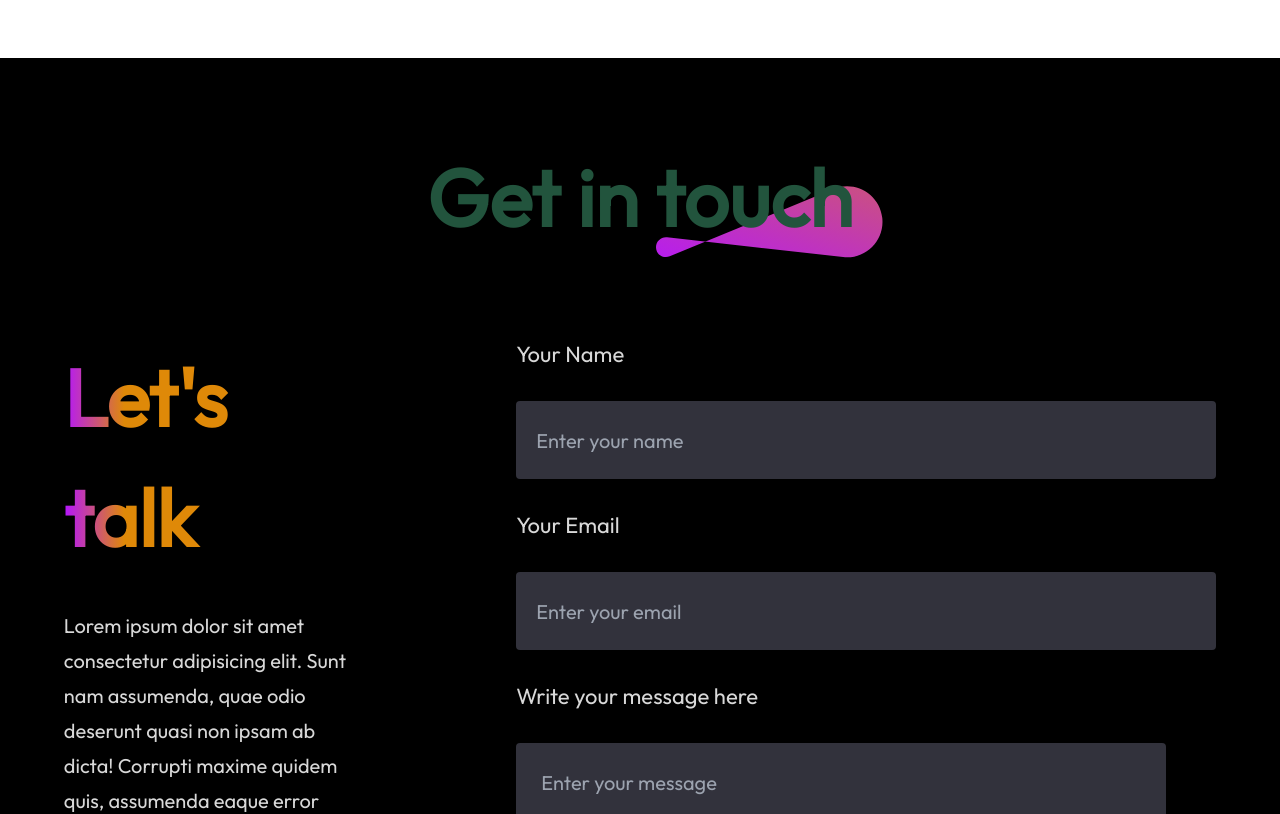
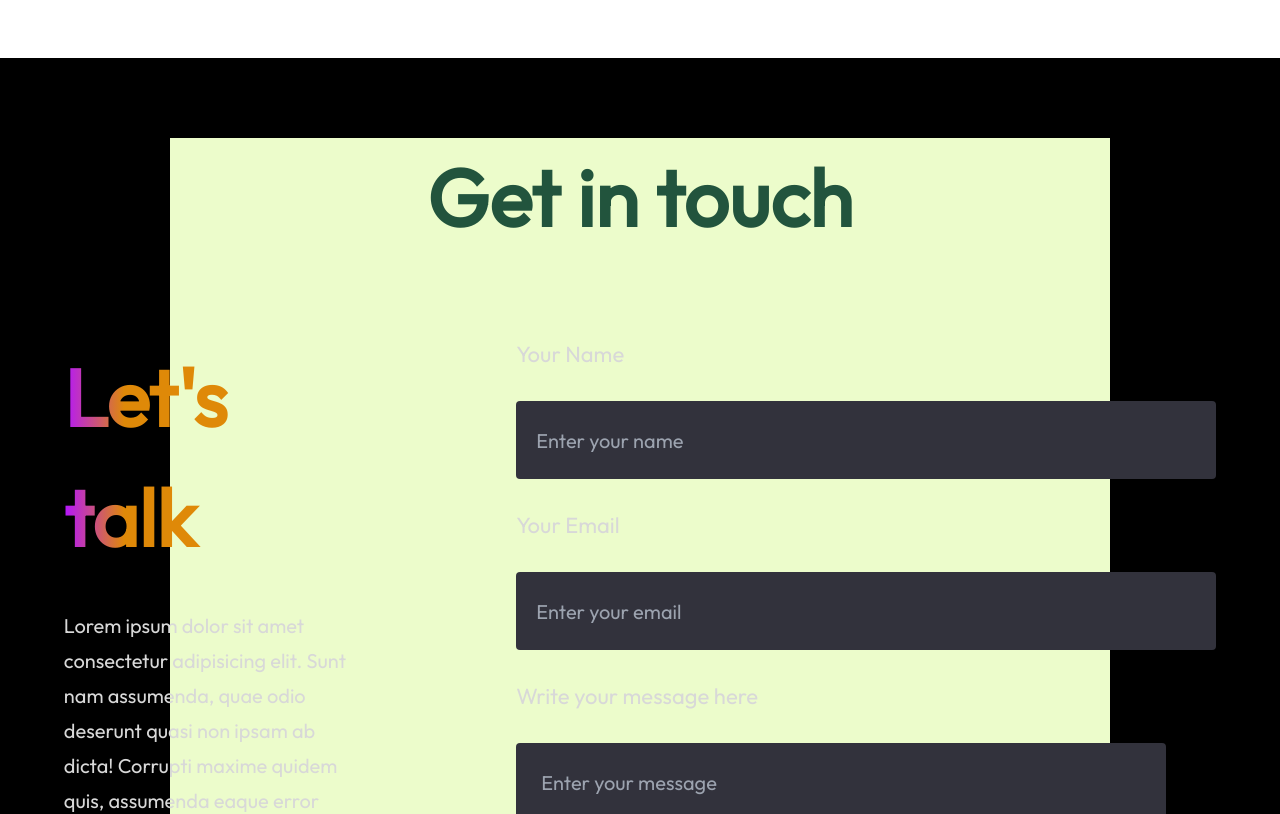
Before and after one commit to DavidCarG/Portfolio, a React (Vite) app: page / in a window 1280 px wide. Shown: the part 5000-5814 px from the top of the page. Built offline with nearby package versions, Linux system fonts and the light colour scheme; no server answers.

Commit message:
Update access key in Contact component to use environment variable

```diff
--- a/src/components/Contact/Contact.jsx
+++ b/src/components/Contact/Contact.jsx
@@ -10,7 +10,7 @@ const Contact = () => {
     event.preventDefault();
     const formData = new FormData(event.target);
 
-    formData.append("access_key", "my-access-key");
+    formData.append("access_key", process.env.REACT_APP_MAIL_ACCESS_KEY);
 
     const object = Object.fromEntries(formData);
     const json = JSON.stringify(object);
@@ -31,7 +31,7 @@ const Contact = () => {
   };
 
   return (
-    <div id="contact" className="contact">
+    <div id="contact" className="contact bg-lime-100">
       <div className="contact-title">
         <h1>Get in touch</h1>
         <img src={theme_pattern} alt="" />
```
